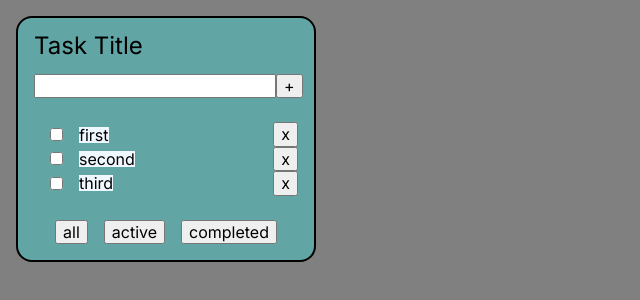
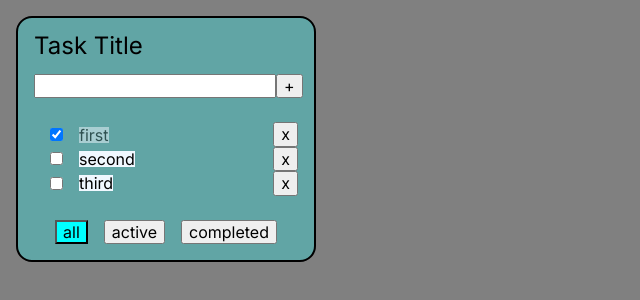
Before and after one commit to osipikav/todo-list, a React (Vite) app: page / in a window 1280 px wide. Shown: the top 300 px of the page, without its empty margins (0-640 px from the left). Built offline with nearby package versions, Linux system fonts and the light colour scheme.

Commit message:
fix: checkbox changing

```diff
--- a/src/app/index.scss
+++ b/src/app/index.scss
@@ -9,7 +9,3 @@ body {
   font-size: 16px;
   background-color: grey;
 }
-
-.text-center {
-  text-align: center;
-}
--- a/src/app/index.tsx
+++ b/src/app/index.tsx
@@ -15,7 +15,6 @@ export const App = () => {
 
   const [tasks, setTasks] = useState(initTasks);
   const [filter, setFilter] = useState<FilterValueTypes>('all');
-  // const [isDone, setIsDone] = useState(false);
 
   function removeTask(id: string) {
     const filtredTasks = tasks.filter((t) => t.id !== id);
@@ -33,15 +32,12 @@ export const App = () => {
     setTasks(newTasks);
   }
 
-  function changeIsDone(taskId: string) {
-    // console.log('object :>> ', !isDone);
+  function changeStatus(taskId: string) {
     const task = tasks.find((t) => t.id === taskId);
     if (task) {
       task.isDone = !task.isDone;
     }
-    setTasks(tasks);
-    console.log('task :>> ', task);
-    // setIsDone(!isDone);
+    setTasks([...tasks]);
   }
 
   let tasksForTodoList = tasks;
@@ -61,7 +57,8 @@ export const App = () => {
         removeTask={removeTask}
         changeFilter={changeFilter}
         addTask={addTask}
-        changeIsDone={changeIsDone}
+        changeTaskStatus={changeStatus}
+        filter={filter}
       />
     </div>
   );
--- a/src/components/TodoList/TodoList.scss
+++ b/src/components/TodoList/TodoList.scss
@@ -57,3 +57,23 @@
     }
   }
 }
+
+.text-center {
+  text-align: center;
+}
+
+.error {
+  border: red 1px solid;
+}
+
+.error-message {
+  color: red;
+}
+
+.active-filter {
+  background-color: aqua;
+}
+
+.is-done {
+  opacity: 0.5;
+}
--- a/src/components/TodoList/TodoList.tsx
+++ b/src/components/TodoList/TodoList.tsx
@@ -14,14 +14,17 @@ type TodoListPropsType = {
   removeTask: (id: string) => void;
   changeFilter: (value: FilterValueTypes) => void;
   addTask: (title: string) => void;
-  changeIsDone: (id: string) => void;
+  changeTaskStatus: (id: string) => void;
+  filter: FilterValueTypes;
 };
 
 export const TodoList = (props: TodoListPropsType) => {
   const [newTaskTitle, setNewTaskTitle] = useState('');
+  const [error, setError] = useState<null | string>(null);
 
   const onNewTitleChangeHandler = (e: ChangeEvent<HTMLInputElement>) => {
     setNewTaskTitle(e.currentTarget.value);
+    setError(null);
   };
 
   const onEnterKeyPressHandler = (e: KeyboardEvent<HTMLInputElement>) => {
@@ -32,8 +35,10 @@ export const TodoList = (props: TodoListPropsType) => {
   };
 
   const addTask = () => {
-    props.addTask(newTaskTitle);
-    setNewTaskTitle('');
+    if (newTaskTitle.trim() !== '') {
+      props.addTask(newTaskTitle);
+      setNewTaskTitle('');
+    } else setError('Title is required');
   };
 
   const AllClickHandler = () => {
@@ -56,8 +61,10 @@ export const TodoList = (props: TodoListPropsType) => {
           value={newTaskTitle}
           onChange={onNewTitleChangeHandler}
           onKeyDown={onEnterKeyPressHandler}
+          className={error ? 'error' : ''}
         />
         <button onClick={addTask}>+</button>
+        {error && <div className={'error-message'}>{error}</div>}
       </div>
       <ul className="card__todo-items">
         {props.tasks.map((task) => {
@@ -65,13 +72,19 @@ export const TodoList = (props: TodoListPropsType) => {
             props.removeTask(task.id);
           };
           const onChangeHandler = () => {
-            props.changeIsDone(task.id);
+            props.changeTaskStatus(task.id);
           };
-
           return (
             <li key={task.id} className="todo-item">
-              <input className="todo-item__input" type="checkbox" onChange={onChangeHandler} />
-              <span className="todo-item__text">{task.title}</span>
+              <input
+                className="todo-item__input"
+                type="checkbox"
+                onChange={onChangeHandler}
+                checked={task.isDone}
+              />
+              <span className={'todo-item__text' + (task.isDone === true ? ' is-done' : '')}>
+                {task.title}
+              </span>
               <button className="todo-item__remove-button" onClick={onRemoveHandler}>
                 x
               </button>
@@ -80,9 +93,21 @@ export const TodoList = (props: TodoListPropsType) => {
         })}
       </ul>
       <div className="card__buttons">
-        <button onClick={AllClickHandler}>all</button>
-        <button onClick={ActiveClickHandler}>active</button>
-        <button onClick={CompletedClickHandler}>completed</button>
+        <button className={props.filter === 'all' ? 'active-filter' : ''} onClick={AllClickHandler}>
+          all
+        </button>
+        <button
+          className={props.filter === 'active' ? 'active-filter' : ''}
+          onClick={ActiveClickHandler}
+        >
+          active
+        </button>
+        <button
+          className={props.filter === 'completed' ? 'active-filter' : ''}
+          onClick={CompletedClickHandler}
+        >
+          completed
+        </button>
       </div>
     </div>
   );
```
